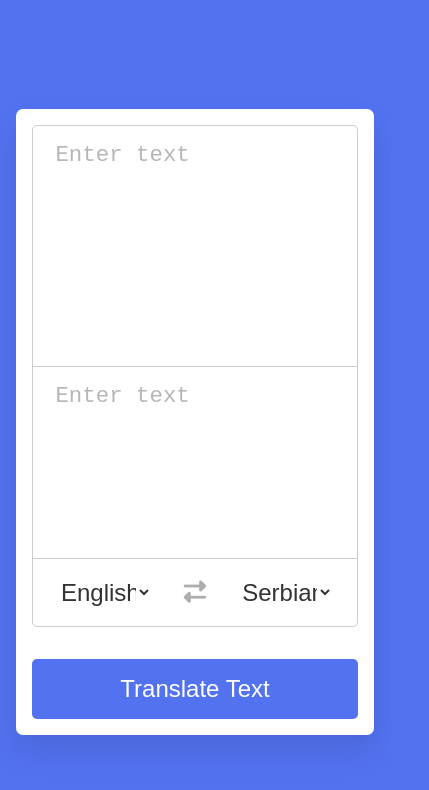
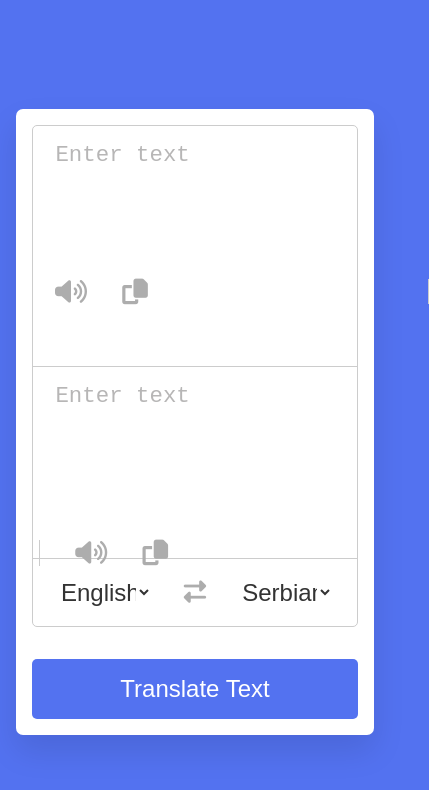
Before and after one commit to Vuja98/Translator, a plain HTML site: page index.html in a window 390 px wide. Shown: the whole page, 429 px wide, since content can reach past the window. Drawn offline with Linux system fonts and the light colour scheme.

Commit message:
Speach function implemented on smaller devices

```diff
--- a/index.html
+++ b/index.html
@@ -36,7 +36,7 @@
 
         <ul class="controls">
           <li class="row from">
-            <div class="icons">
+            <div class="icons from-icons">
               <i id="from" class="fas fa-volume-up from-icon volume-from"></i>
               <i id="from" class="fas fa-copy from-icon copy-from"></i>
             </div>
@@ -45,7 +45,7 @@
           <li class="exchange"><i class="fas fa-exchange-alt"></i></li>
           <li class="row to">
             <select class="to-language"></select>
-            <div class="icons">
+            <div class="icons to-icons">
               <i id="to" class="fas fa-volume-up to-icon volume-to"></i>
               <i id="to" class="fas fa-copy to-icon copy-to"></i>
             </div>
--- a/style.css
+++ b/style.css
@@ -172,8 +172,30 @@ li,
     height: 15rem;
   }
   .controls .row .icons {
-    display: none;
+    width: 100%;
   }
+  .controls .row .icons i {
+    width: 4rem;
+    color: #adadad;
+    font-size: 1.6rem;
+  }
+
+  .icons {
+    justify-content: start;
+    margin: 0;
+  }
+  .from-icons {
+    position: absolute;
+    top: 33%;
+    left: 10%;
+  }
+
+  .to-icons {
+    position: absolute;
+    top: 64%;
+    left: 10%;
+  }
+
   .container button {
     padding: 1rem;
     font-size: 1.5rem;
```
